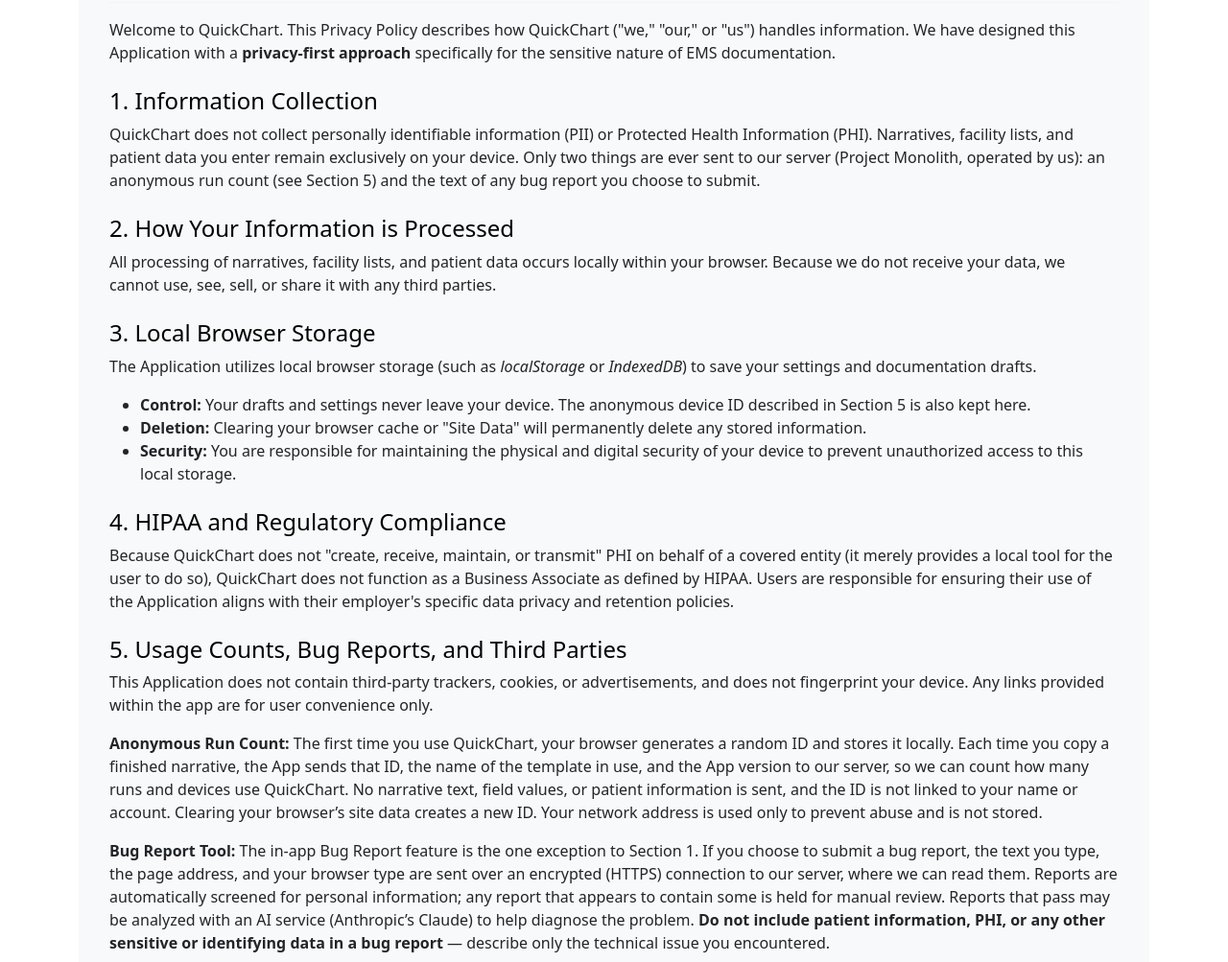
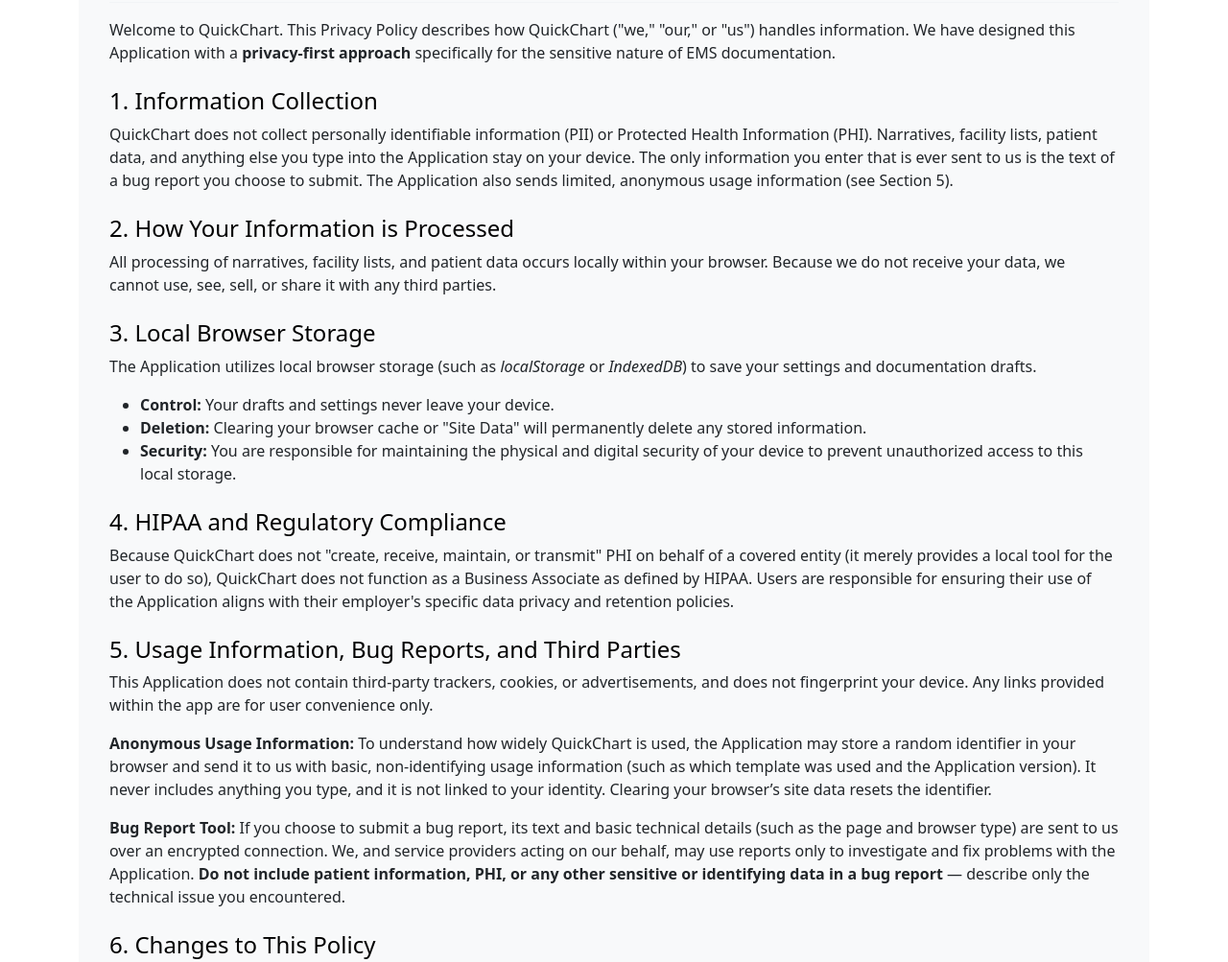
Before and after one commit to xzero121/QuickChart-Dev, a plain HTML site: page privacy.html in a window 1280 px wide. Shown: the part 200-1203 px from the top of the page at 96% size. Drawn offline with Linux system fonts and the light colour scheme.

Commit message:
Make privacy policy and terms less specific about bug report handling and usage counts
Co-Authored-By: Claude Opus 5.5 <noreply@anthropic.com>
Claude-Session: https://claude.ai/code/session_012AN6AFiyexrvCFZ7Tm3xkU

```diff
--- a/privacy.html
+++ b/privacy.html
@@ -65,7 +65,7 @@
         <p>Welcome to QuickChart. This Privacy Policy describes how QuickChart ("we," "our," or "us") handles information. We have designed this Application with a <strong>privacy-first approach</strong> specifically for the sensitive nature of EMS documentation.</p>
 
         <h4 class="mt-4 policy-header">1. Information Collection</h4>
-        <p>QuickChart does not collect personally identifiable information (PII) or Protected Health Information (PHI). Narratives, facility lists, and patient data you enter remain exclusively on your device. Only two things are ever sent to our server (Project Monolith, operated by us): an anonymous run count (see Section 5) and the text of any bug report you choose to submit.</p>
+        <p>QuickChart does not collect personally identifiable information (PII) or Protected Health Information (PHI). Narratives, facility lists, patient data, and anything else you type into the Application stay on your device. The only information you enter that is ever sent to us is the text of a bug report you choose to submit. The Application also sends limited, anonymous usage information (see Section 5).</p>
 
         <h4 class="mt-4 policy-header">2. How Your Information is Processed</h4>
         <p>All processing of narratives, facility lists, and patient data occurs locally within your browser. Because we do not receive your data, we cannot use, see, sell, or share it with any third parties.</p>
@@ -73,7 +73,7 @@
         <h4 class="mt-4 policy-header">3. Local Browser Storage</h4>
         <p>The Application utilizes local browser storage (such as <em>localStorage</em> or <em>IndexedDB</em>) to save your settings and documentation drafts.
         <ul>
-          <li><strong>Control:</strong> Your drafts and settings never leave your device. The anonymous device ID described in Section 5 is also kept here.</li>
+          <li><strong>Control:</strong> Your drafts and settings never leave your device.</li>
           <li><strong>Deletion:</strong> Clearing your browser cache or "Site Data" will permanently delete any stored information.</li>
           <li><strong>Security:</strong> You are responsible for maintaining the physical and digital security of your device to prevent unauthorized access to this local storage.</li>
         </ul>
@@ -82,10 +82,10 @@
         <h4 class="mt-4 policy-header">4. HIPAA and Regulatory Compliance</h4>
         <p>Because QuickChart does not "create, receive, maintain, or transmit" PHI on behalf of a covered entity (it merely provides a local tool for the user to do so), QuickChart does not function as a Business Associate as defined by HIPAA. Users are responsible for ensuring their use of the Application aligns with their employer's specific data privacy and retention policies.</p>
 
-        <h4 class="mt-4 policy-header">5. Usage Counts, Bug Reports, and Third Parties</h4>
+        <h4 class="mt-4 policy-header">5. Usage Information, Bug Reports, and Third Parties</h4>
         <p>This Application does not contain third-party trackers, cookies, or advertisements, and does not fingerprint your device. Any links provided within the app are for user convenience only.</p>
-        <p><strong>Anonymous Run Count:</strong> The first time you use QuickChart, your browser generates a random ID and stores it locally. Each time you copy a finished narrative, the App sends that ID, the name of the template in use, and the App version to our server, so we can count how many runs and devices use QuickChart. No narrative text, field values, or patient information is sent, and the ID is not linked to your name or account. Clearing your browser&rsquo;s site data creates a new ID. Your network address is used only to prevent abuse and is not stored.</p>
-        <p><strong>Bug Report Tool:</strong> The in-app Bug Report feature is the one exception to Section 1. If you choose to submit a bug report, the text you type, the page address, and your browser type are sent over an encrypted (HTTPS) connection to our server, where we can read them. Reports are automatically screened for personal information; any report that appears to contain some is held for manual review. Reports that pass may be analyzed with an AI service (Anthropic&rsquo;s Claude) to help diagnose the problem. <strong>Do not include patient information, PHI, or any other sensitive or identifying data in a bug report</strong> — describe only the technical issue you encountered.</p>
+        <p><strong>Anonymous Usage Information:</strong> To understand how widely QuickChart is used, the Application may store a random identifier in your browser and send it to us with basic, non-identifying usage information (such as which template was used and the Application version). It never includes anything you type, and it is not linked to your identity. Clearing your browser&rsquo;s site data resets the identifier.</p>
+        <p><strong>Bug Report Tool:</strong> If you choose to submit a bug report, its text and basic technical details (such as the page and browser type) are sent to us over an encrypted connection. We, and service providers acting on our behalf, may use reports only to investigate and fix problems with the Application. <strong>Do not include patient information, PHI, or any other sensitive or identifying data in a bug report</strong> — describe only the technical issue you encountered.</p>
 
         <h4 class="mt-4 policy-header">6. Changes to This Policy</h4>
         <p>As the Software evolves, we may update this policy to reflect changes in how local data is handled. The "Effective Date" at the top will reflect the most recent version; please check it periodically. Continued use of the Application after a change means you accept the updated policy.</p>
```
Also changed, not shown: terms.html (+1 -1 lines).
